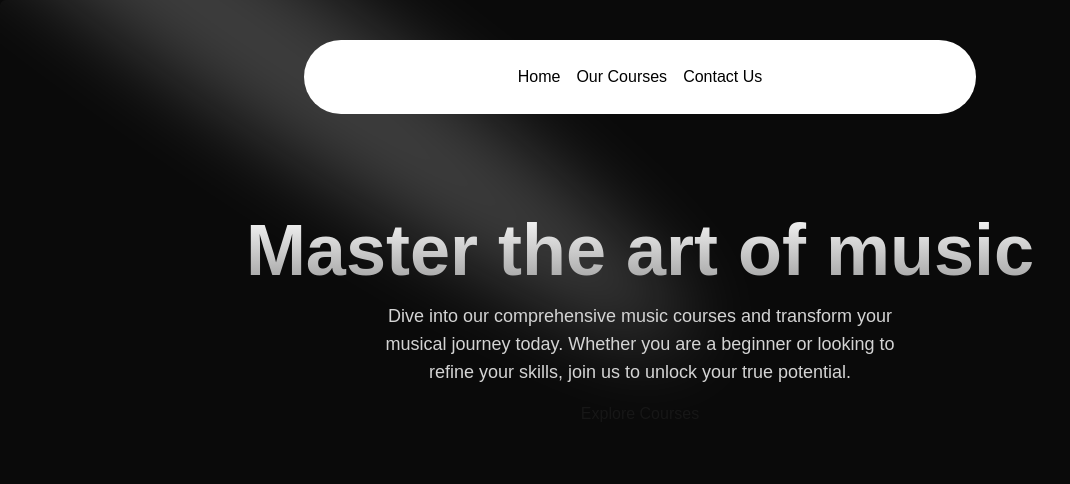
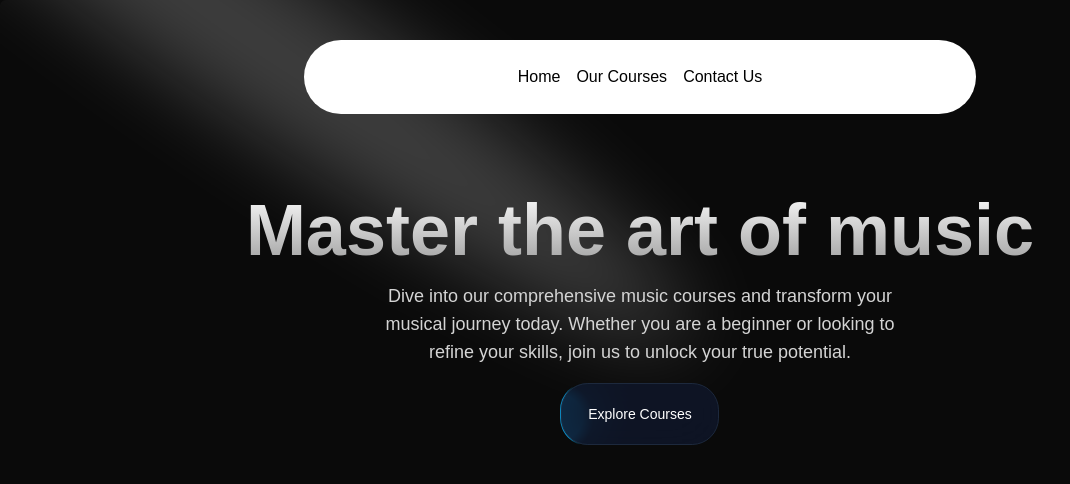
Before and after one commit to amansharma264/Explore-Next-Js-, a Next.js app: page / in a window 1280 px wide. Shown: the top 484 px of the page, without its empty margins (0-1070 px from the left). Built offline with nearby package versions, Linux system fonts and the light colour scheme.

Commit message:
feat: refactor HeroSection component and add Button component for course exploration

```diff
--- a/src/components/ui/HeroSection.tsx
+++ b/src/components/ui/HeroSection.tsx
@@ -1,30 +1,30 @@
+"use client";
 import Link from "next/link";
 import { Spotlight } from "../ui/Spotlight";
+import { Button } from "./moving-border";
 
 function HeroSection() {
   return (
-    <div
-      className="h-auto md:h-[40rem] w-full rounded-md flex flex-col items-center justify-center relative overflow-hidden mx-auto py-10 md:py-0"
-    >   <Spotlight
+    <div className="h-auto md:h-[40rem] w-full rounded-md flex flex-col items-center justify-center relative overflow-hidden mx-auto py-10 md:py-0">
+      <Spotlight
         className="-top-40 left-0 md:-top-20 md:left-60"
         fill="white"
       />
+
       <div className="p-4 relative z-10 w-full text-center">
-        <h1
-          className="mt-20 md:mt-0 text-4xl md:text-7xl font-bold bg-clip-text text-transparent bg-gradient-to-b from-neutral-50 to-neutral-400"
-        >
+        <h1 className="mt-20 md:mt-0 text-4xl md:text-7xl font-bold bg-clip-text text-transparent bg-gradient-to-b from-neutral-50 to-neutral-400">
           Master the art of music
         </h1>
 
-        <p
-          className="mt-4 font-normal text-base md:text-lg text-neutral-300 max-w-lg mx-auto"
-        >
+        <p className="mt-4 font-normal text-base md:text-lg text-neutral-300 max-w-lg mx-auto">
           Dive into our comprehensive music courses and transform your musical journey today. Whether you are a beginner or looking to refine your skills, join us to unlock your true potential.
         </p>
 
         <div className="mt-4">
-          <Link href={"/courses"}>
-            Explore Courses
+          <Link href="/courses">
+            <Button borderRadius="1.75rem">
+                Explore Courses
+                </Button>
           </Link>
         </div>
       </div>
--- /dev/null
+++ b/src/components/ui/moving-border.tsx
@@ -0,0 +1,139 @@
+"use client";
+import React from "react";
+import {
+  motion,
+  useAnimationFrame,
+  useMotionTemplate,
+  useMotionValue,
+  useTransform,
+} from "motion/react";
+import { useRef } from "react";
+import { cn } from "../../lib/utils";
+
+export function Button({
+  borderRadius = "1.75rem",
+  children,
+  as: Component = "button",
+  containerClassName,
+  borderClassName,
+  duration,
+  className,
+  ...otherProps
+}: {
+  borderRadius?: string;
+  children: React.ReactNode;
+  as?: any;
+  containerClassName?: string;
+  borderClassName?: string;
+  duration?: number;
+  className?: string;
+  [key: string]: any;
+}) {
+  return (
+    <Component
+      className={cn(
+        "relative h-16 w-40 overflow-hidden bg-transparent p-[1px] text-xl",
+        containerClassName,
+      )}
+      style={{
+        borderRadius: borderRadius,
+      }}
+      {...otherProps}
+    >
+      <div
+        className="absolute inset-0"
+        style={{ borderRadius: `calc(${borderRadius} * 0.96)` }}
+      >
+        <MovingBorder duration={duration} rx="30%" ry="30%">
+          <div
+            className={cn(
+              "h-20 w-20 bg-[radial-gradient(#0ea5e9_40%,transparent_60%)] opacity-[0.8]",
+              borderClassName,
+            )}
+          />
+        </MovingBorder>
+      </div>
+
+      <div
+        className={cn(
+          "relative flex h-full w-full items-center justify-center border border-slate-800 bg-slate-900/[0.8] text-sm text-white antialiased backdrop-blur-xl",
+          className,
+        )}
+        style={{
+          borderRadius: `calc(${borderRadius} * 0.96)`,
+        }}
+      >
+        {children}
+      </div>
+    </Component>
+  );
+}
+
+export const MovingBorder = ({
+  children,
+  duration = 3000,
+  rx,
+  ry,
+  ...otherProps
+}: {
+  children: React.ReactNode;
+  duration?: number;
+  rx?: string;
+  ry?: string;
+  [key: string]: any;
+}) => {
+  const pathRef = useRef<any>();
+  const progress = useMotionValue<number>(0);
+
+  useAnimationFrame((time) => {
+    const length = pathRef.current?.getTotalLength();
+    if (length) {
+      const pxPerMillisecond = length / duration;
+      progress.set((time * pxPerMillisecond) % length);
+    }
+  });
+
+  const x = useTransform(
+    progress,
+    (val) => pathRef.current?.getPointAtLength(val).x,
+  );
+  const y = useTransform(
+    progress,
+    (val) => pathRef.current?.getPointAtLength(val).y,
+  );
+
+  const transform = useMotionTemplate`translateX(${x}px) translateY(${y}px) translateX(-50%) translateY(-50%)`;
+
+  return (
+    <>
+      <svg
+        xmlns="http://www.w3.org/2000/svg"
+        preserveAspectRatio="none"
+        className="absolute h-full w-full"
+        width="100%"
+        height="100%"
+        {...otherProps}
+      >
+        <rect
+          fill="none"
+          width="100%"
+          height="100%"
+          rx={rx}
+          ry={ry}
+          ref={pathRef}
+        />
+      </svg>
+      <motion.div
+        style={{
+          position: "absolute",
+          top: 0,
+          left: 0,
+          display: "inline-block",
+          transform,
+        }}
+      >
+        {children}
+      </motion.div>
+    </>
+  );
+};
```
Also changed, not shown: app/globals.css (line endings or trailing spaces).
